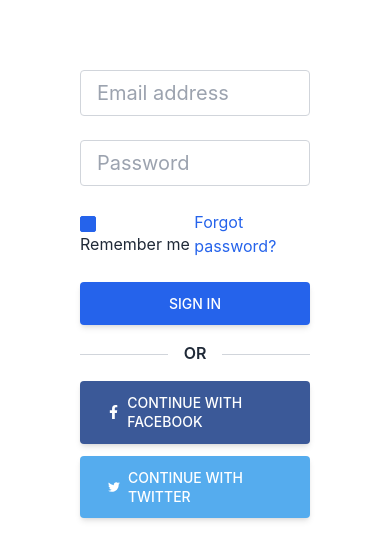
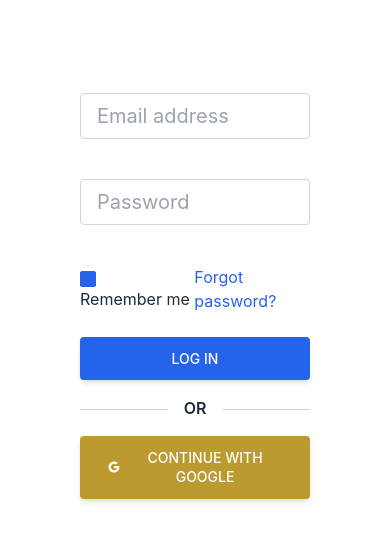
Before and after one commit to sarkerrakib/manufacturer-website-client-side, a React (Create React App) app: page /login in a window 390 px wide. Shown: the part 322-882 px from the top of the page. Built offline with nearby package versions, Linux system fonts and the light colour scheme; no server answers.

Commit message:
log in form

```diff
--- a/package.json
+++ b/package.json
@@ -11,6 +11,7 @@
     "react": "^18.1.0",
     "react-dom": "^18.1.0",
     "react-firebase-hooks": "^5.0.3",
+    "react-hook-form": "^7.31.2",
     "react-router-dom": "^6.3.0",
     "react-scripts": "5.0.1",
     "web-vitals": "^2.1.4"
--- a/src/Pages/Login/Login.js
+++ b/src/Pages/Login/Login.js
@@ -1,52 +1,100 @@
 import React from 'react';
+import auth from '../../firebase.init';
+import { useSignInWithGoogle } from 'react-firebase-hooks/auth';
+import { useForm } from 'react-hook-form';
 
 const Login = () => {
+    const [signInWithGoogle, user, loading, error] = useSignInWithGoogle(auth);
+    const { register, formState: { errors }, handleSubmit } = useForm();
+
+    if (user) {
+        console.log(user);
+    }
+
+    const onSubmit = data => {
+        console.log(data)
+    };
+
     return (
-        <section class="h-screen px-14">
-            <div class="container px-6 py-12 h-full">
-                <div class="flex justify-center items-center flex-wrap h-full g-6 text-gray-800">
-                    <div class="md:w-8/12 lg:w-6/12 mb-12 md:mb-0">
+        <section className="h-screen px-14 ">
+            <div className="container px-6 py-12 h-full">
+                <div className="flex justify-center items-center flex-wrap h-full g-6 text-gray-800">
+                    <div className="md:w-8/12 lg:w-6/12 mb-12 md:mb-0">
                         <img
                             src="https://mdbcdn.b-cdn.net/img/Photos/new-templates/bootstrap-login-form/draw2.svg"
-                            class="w-full"
+                            className="w-full"
                             alt="Phone "
                         />
                     </div>
-                    <div class="md:w-8/12 lg:w-5/12 lg:ml-20">
-                        <form>
+                    <div className="md:w-8/12 lg:w-5/12 lg:ml-20 ">
+                        <form onSubmit={handleSubmit(onSubmit)}>
+
+
                             {/* <!-- Email input --> */}
-                            <div class="mb-6">
+                            <div className="mb-6">
                                 <input
-                                    type="text"
-                                    class="form-control block w-full px-4 py-2 text-xl font-normal text-gray-700 bg-white bg-clip-padding border border-solid border-gray-300 rounded transition ease-in-out m-0 focus:text-gray-700 focus:bg-white focus:border-blue-600 focus:outline-none"
+                                    type="email"
+                                    className="form-control block w-full px-4 py-2 text-xl font-normal text-gray-700 bg-white bg-clip-padding border border-solid border-gray-300 rounded transition ease-in-out m-0 focus:text-gray-700 focus:bg-white focus:border-blue-600 focus:outline-none"
                                     placeholder="Email address"
+                                    {...register("email", {
+                                        required: {
+                                            value: true,
+                                            message: 'Email is Required'
+                                        },
+                                        pattern: {
+                                          value: /[a-z0-9]+@[a-z]+\.[a-z]{2,3}/,
+                                          message: 'Provide a valid Email'
+                                        }
+                                      })}
                                 />
+                                <label className='label'>
+                                {errors.firstName?.type === 'required' && <span className='label-text-alt text-red-500'>{errors.email.message}</span>}
+                                {errors.firstName?.type === 'pattern' && <span className='label-text-alt text-red-500'>{errors.email.message}</span>}
+
+                                </label>
                             </div>
 
                             {/* <!-- Password input --> */}
-                            <div class="mb-6">
+                            <div className="mb-6">
                                 <input
                                     type="password"
-                                    class="form-control block w-full px-4 py-2 text-xl font-normal text-gray-700 bg-white bg-clip-padding border border-solid border-gray-300 rounded transition ease-in-out m-0 focus:text-gray-700 focus:bg-white focus:border-blue-600 focus:outline-none"
+                                    className="form-control block w-full px-4 py-2 text-xl font-normal text-gray-700 bg-white bg-clip-padding border border-solid border-gray-300 rounded transition ease-in-out m-0 focus:text-gray-700 focus:bg-white focus:border-blue-600 focus:outline-none"
                                     placeholder="Password"
+                                    {...register("password", {
+                                        required: {
+                                            value: true,
+                                            message: 'Password is Required'
+                                        },
+                                        minLength: {
+                                          value: 6,
+                                          message: 'Must be 6 Characters or longer'
+                                        }
+                                      })}
                                 />
+                                <label className='label'>
+                                {errors.password?.type === 'required' && <span className='label-text-alt text-red-500'>{errors.email.message}</span>}
+                                {errors.password?.type === 'minLength' && <span className='label-text-alt text-red-500'>{errors.email.message}</span>}
+
+                                </label>
                             </div>
 
-                            <div class="flex justify-between items-center mb-6">
-                                <div class="form-group form-check">
+
+                            {/* //labels */}
+                            <div className="flex justify-between items-center mb-6">
+                                <div className="form-group form-check">
                                     <input
                                         type="checkbox"
-                                        class="form-check-input appearance-none h-4 w-4 border border-gray-300 rounded-sm bg-white checked:bg-blue-600 checked:border-blue-600 focus:outline-none transition duration-200 mt-1 align-top bg-no-repeat bg-center bg-contain float-left mr-2 cursor-pointer"
+                                        className="form-check-input appearance-none h-4 w-4 border border-gray-300 rounded-sm bg-white checked:bg-blue-600 checked:border-blue-600 focus:outline-none transition duration-200 mt-1 align-top bg-no-repeat bg-center bg-contain float-left mr-2 cursor-pointer"
                                         id="exampleCheck3"
                                         checked
                                     />
-                                    <label class="form-check-label inline-block text-gray-800" for="exampleCheck2"
+                                    <label className="form-check-label inline-block text-gray-800" for="exampleCheck2"
                                     >Remember me</label
                                     >
                                 </div>
                                 <a
                                     href="#!"
-                                    class="text-blue-600 hover:text-blue-700 focus:text-blue-700 active:text-blue-800 duration-200 transition ease-in-out"
+                                    className="text-blue-600 hover:text-blue-700 focus:text-blue-700 active:text-blue-800 duration-200 transition ease-in-out"
                                 >Forgot password?</a
                                 >
                             </div>
@@ -54,21 +102,25 @@ const Login = () => {
                             {/* <!-- Submit button --> */}
                             <button
                                 type="submit"
-                                class="inline-block px-7 py-3 bg-blue-600 text-white font-medium text-sm leading-snug uppercase rounded shadow-md hover:bg-blue-700 hover:shadow-lg focus:bg-blue-700 focus:shadow-lg focus:outline-none focus:ring-0 active:bg-blue-800 active:shadow-lg transition duration-150 ease-in-out w-full"
+                                className="inline-block px-7 py-3 bg-blue-600 text-white font-medium text-sm leading-snug uppercase rounded shadow-md hover:bg-blue-700 hover:shadow-lg focus:bg-blue-700 focus:shadow-lg focus:outline-none focus:ring-0 active:bg-blue-800 active:shadow-lg transition duration-150 ease-in-out w-full"
                                 data-mdb-ripple="true"
                                 data-mdb-ripple-color="light"
                             >
-                                Sign in
+                                Log In
                             </button>
 
                             <div
-                                class="flex items-center my-4 before:flex-1 before:border-t before:border-gray-300 before:mt-0.5 after:flex-1 after:border-t after:border-gray-300 after:mt-0.5"
+                                className="flex items-center my-4 before:flex-1 before:border-t before:border-gray-300 before:mt-0.5 after:flex-1 after:border-t after:border-gray-300 after:mt-0.5"
                             >
-                                <p class="text-center font-semibold mx-4 mb-0">OR</p>
+                                <p className="text-center font-semibold mx-4 mb-0">OR</p>
                             </div>
 
+                            <button
+                                onClick={() => signInWithGoogle()}
+                                className=' w-full'
+                            >
                                 <a
-                                class="bg-[#3b5998] px-7 py-3 text-white font-medium text-sm leading-snug uppercase rounded shadow-md hover:shadow-lg focus:shadow-lg focus:outline-none focus:ring-0 active:shadow-lg transition duration-150 ease-in-out w-full flex justify-center items-center mb-3"
+                                    className="bg-primary px-7 py-3 text-white font-medium text-sm leading-snug uppercase rounded shadow-md hover:shadow-lg focus:shadow-lg focus:outline-none focus:ring-0 active:shadow-lg transition duration-150 ease-in-out w-full flex justify-center items-center mb-3"
                                     // style="background-color: #3b5998"
                                     href="#!"
                                     role="button"
@@ -78,35 +130,38 @@ const Login = () => {
                                     {/* <!-- Facebook --> */}
                                     <svg
                                         xmlns="http://www.w3.org/2000/svg"
-                                    viewBox="0 0 320 512"
-                                    class="w-3.5 h-3.5 mr-2"
+                                        viewBox="0 0 48 48"
+                                        className="w-3.5 h-3.5 mr-2"
                                     >
                                         {/* <!--! Font Awesome Pro 6.0.0 by @fontawesome - https://fontawesome.com License - https://fontawesome.com/license (Commercial License) Copyright 2022 Fonticons, Inc. --> */}
                                         <path
                                             fill="currentColor"
-                                        d="M279.14 288l14.22-92.66h-88.91v-60.13c0-25.35 12.42-50.06 52.24-50.06h40.42V6.26S260.43 0 225.36 0c-73.22 0-121.08 44.38-121.08 124.72v70.62H22.89V288h81.39v224h100.17V288z"
-                                    /></svg>Continue with Facebook
+                                            d="M44.5 20H24v8.5h11.8C34.7 33.9 30.1 37 24 37c-7.2 0-13-5.8-13-13s5.8-13 13-13c3.1 0 5.9 1.1 8.1 2.9l6.4-6.4C34.6 4.1 29.6 2 24 2 11.8 2 2 11.8 2 24s9.8 22 22 22c11 0 21-8 21-22 0-1.3-.2-2.7-.5-4z"
+                                        /></svg>Continue with Google
                                 </a>
-                            <a
-                                class="bg-[#55acee] px-7 py-3 text-white font-medium text-sm leading-snug uppercase rounded shadow-md hover:shadow-lg focus:shadow-lg focus:outline-none focus:ring-0 active:shadow-lg transition duration-150 ease-in-out w-full flex justify-center items-center"
+                            </button>
+
+                            {/* <!-- Twitter --> */}
+                            {/* <a
+                                class="bg-primary px-7 py-3 text-white font-medium text-sm leading-snug uppercase rounded shadow-md hover:shadow-lg focus:shadow-lg focus:outline-none focus:ring-0 active:shadow-lg transition duration-150 ease-in-out w-full flex justify-center items-center"
                                 // style={"background-color: #55acee"}
                                 href="#!"
                                 role="button"
                                 data-mdb-ripple="true"
                                 data-mdb-ripple-color="light"
                             >
-                                {/* <!-- Twitter --> */}
+
                                 <svg
                                     xmlns="http://www.w3.org/2000/svg"
                                     viewBox="0 0 512 512"
                                     class="w-3.5 h-3.5 mr-2"
                                 >
-                                    {/* <!--! Font Awesome Pro 6.0.0 by @fontawesome - https://fontawesome.com License - https://fontawesome.com/license (Commercial License) Copyright 2022 Fonticons, Inc. --> */}
+                                    <!--! Font Awesome Pro 6.0.0 by @fontawesome - https://fontawesome.com License - https://fontawesome.com/license (Commercial License) Copyright 2022 Fonticons, Inc. -->
                                     <path
                                         fill="currentColor"
                                         d="M459.37 151.716c.325 4.548.325 9.097.325 13.645 0 138.72-105.583 298.558-298.558 298.558-59.452 0-114.68-17.219-161.137-47.106 8.447.974 16.568 1.299 25.34 1.299 49.055 0 94.213-16.568 130.274-44.832-46.132-.975-84.792-31.188-98.112-72.772 6.498.974 12.995 1.624 19.818 1.624 9.421 0 18.843-1.3 27.614-3.573-48.081-9.747-84.143-51.98-84.143-102.985v-1.299c13.969 7.797 30.214 12.67 47.431 13.319-28.264-18.843-46.781-51.005-46.781-87.391 0-19.492 5.197-37.36 14.294-52.954 51.655 63.675 129.3 105.258 216.365 109.807-1.624-7.797-2.599-15.918-2.599-24.04 0-57.828 46.782-104.934 104.934-104.934 30.213 0 57.502 12.67 76.67 33.137 23.715-4.548 46.456-13.32 66.599-25.34-7.798 24.366-24.366 44.833-46.132 57.827 21.117-2.273 41.584-8.122 60.426-16.243-14.292 20.791-32.161 39.308-52.628 54.253z"
                                     /></svg>Continue with Twitter
-                            </a>
+                            </a> */}
                         </form>
                     </div>
                 </div>
```
Also changed, not shown: 1 other file (tests, documents, lock files or other folders). Lines whose indentation alone changed are shown as unchanged.
